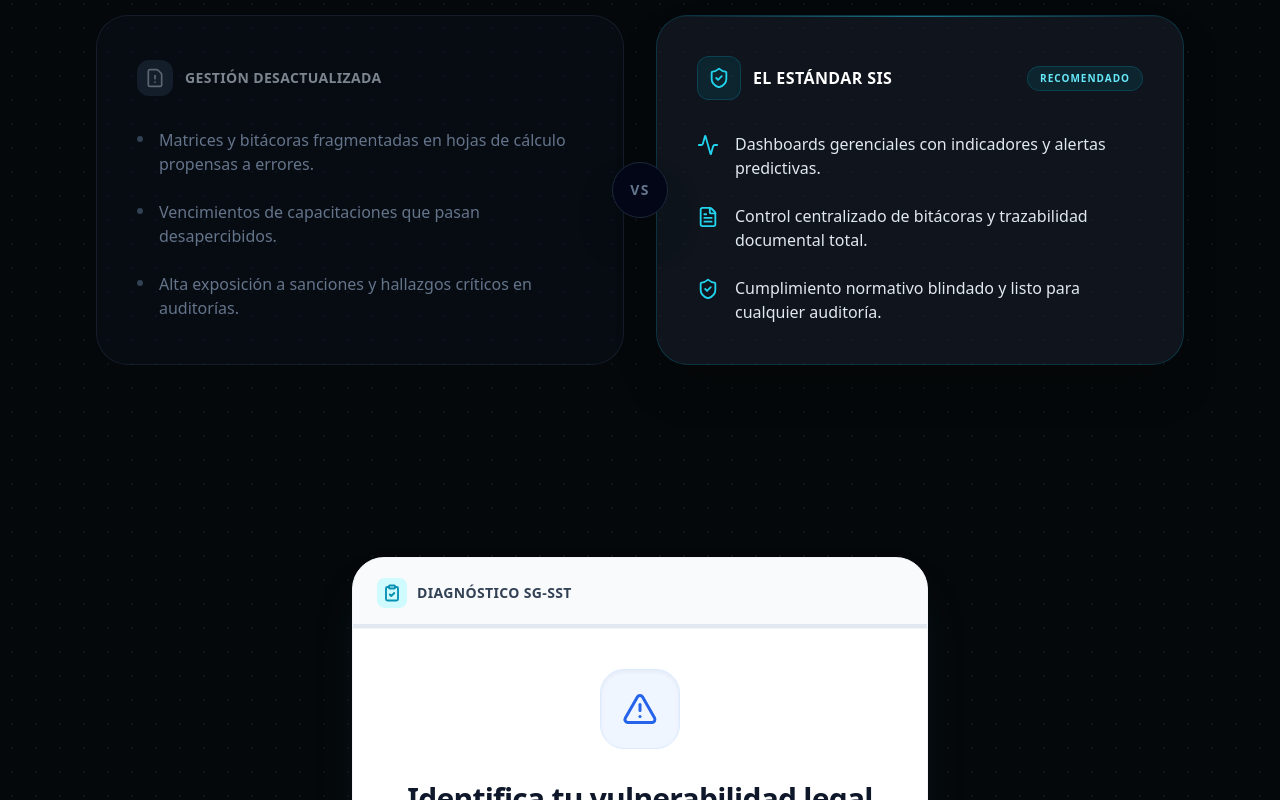
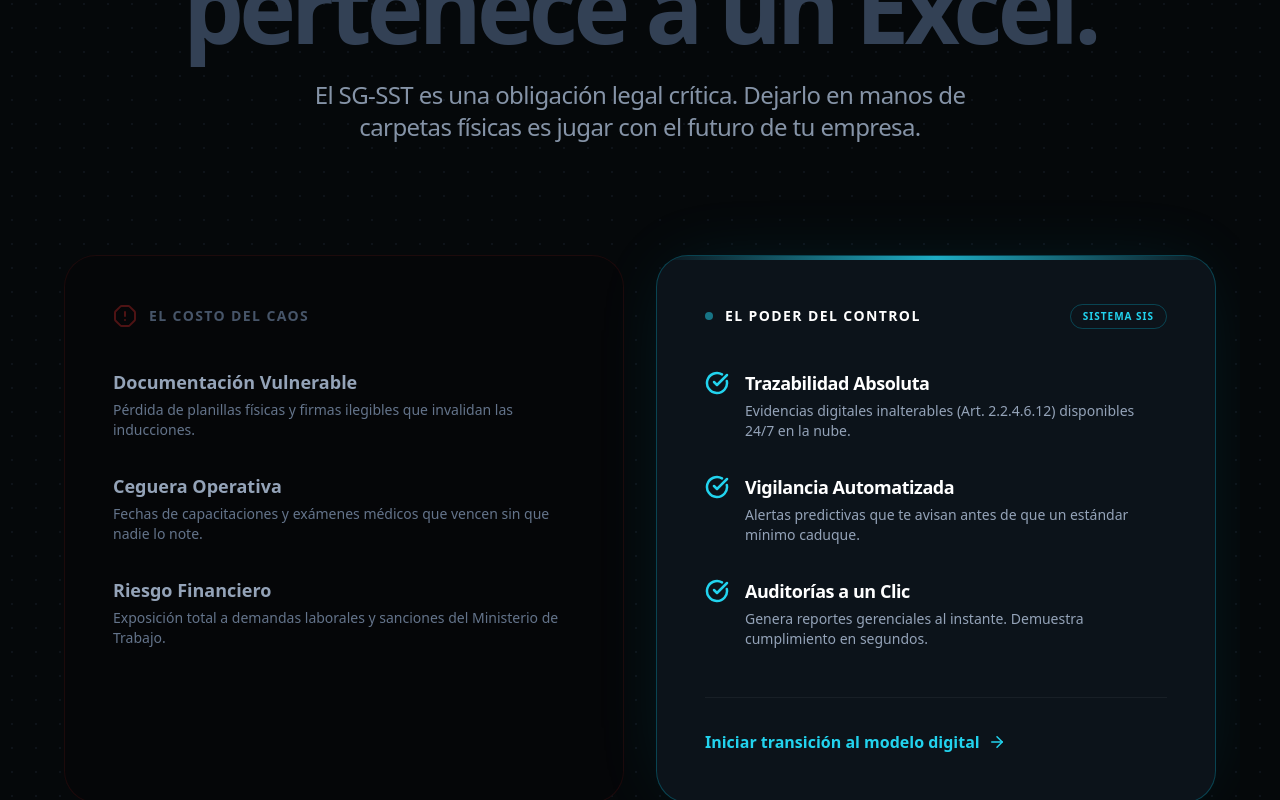
Before and after one commit to integralsst/SIS_CLIENT, a React (Vite) app: page / in a window 1280 px wide. Shown: the part 1040-1840 px from the top of the page. Built offline with nearby package versions, Linux system fonts and the light colour scheme.

Commit message:
upgrade comaprison

```diff
--- a/src/features/landing/components/Comparison.tsx
+++ b/src/features/landing/components/Comparison.tsx
@@ -1,141 +1,117 @@
-import { motion, type Variants } from 'framer-motion';
-import {
-  FileWarning,
-  ShieldCheck,
-  Activity,
-  FileText
-} from 'lucide-react';
-
-// --- ANIMACIONES FLUIDAS TIPO APPLE (Optimizadas) ---
-const fadeUp: Variants = {
-  hidden: { opacity: 0, y: 30 }, // Reducido ligeramente para menos recorrido en móviles
-  visible: {
-    opacity: 1,
-    y: 0,
-    transition: { duration: 0.6, ease: [0.16, 1, 0.3, 1] }
-  }
-};
-
-const staggerList: Variants = {
-  hidden: { opacity: 0 },
-  visible: {
-    opacity: 1,
-    transition: { staggerChildren: 0.1, delayChildren: 0.15 } // Más rápido para evitar que el usuario scrollee antes de verlos
-  }
-};
-
-const listItem: Variants = {
-  hidden: { opacity: 0, x: -10 },
-  visible: { opacity: 1, x: 0, transition: { duration: 0.4, ease: "easeOut" } }
-};
+import { motion } from 'framer-motion';
+import { AlertOctagon, CheckCircle, ArrowRight } from 'lucide-react';
 
 export default function Comparison() {
   return (
-    <section id="how" className="py-16 md:py-24 px-4 md:px-8 w-full max-w-6xl mx-auto overflow-hidden">
+    <section id="how" className="py-24 md:py-32 px-6 w-full max-w-[1200px] mx-auto overflow-hidden">
 
-      {/* Encabezado */}
+      {/* Título Brutalista pero Tipográficamente alineado al Hero */}
       <motion.div
-        initial="hidden"
-        whileInView="visible"
-        viewport={{ once: true, margin: "-50px" }}
-        variants={fadeUp}
-        className="text-center mb-16 will-change-[transform,opacity]"
+        initial={{ opacity: 0, y: 20 }}
+        whileInView={{ opacity: 1, y: 0 }}
+        viewport={{ once: true, margin: "-100px" }}
+        transition={{ duration: 0.6, ease: [0.16, 1, 0.3, 1] }}
+        className="text-center mb-20 md:mb-28"
       >
-        <h3 className="text-3xl md:text-5xl font-bold text-white tracking-tight mb-4">
-          La evolución del <span className="text-transparent bg-clip-text bg-gradient-to-r from-cyan-400 to-blue-500">SG-SST</span>
-        </h3>
-        <p className="text-slate-400 font-medium max-w-xl mx-auto text-base md:text-lg">
-          Deja atrás la incertidumbre operativa. Centraliza, audita y controla con precisión.
+        <h2 className="text-4xl sm:text-5xl md:text-7xl lg:text-8xl font-bold text-white tracking-tighter leading-[1.1] md:leading-[1.05] mb-6 max-w-5xl mx-auto">
+          Tu tranquilidad no <br className="hidden md:block" />
+          <span className="text-slate-700">pertenece a un Excel.</span>
+        </h2>
+        <p className="text-base sm:text-lg md:text-xl lg:text-2xl text-slate-400/90 font-medium leading-relaxed tracking-tight max-w-2xl mx-auto">
+          El SG-SST es una obligación legal crítica. Dejarlo en manos de carpetas físicas es jugar con el futuro de tu empresa.
         </p>
       </motion.div>
 
-      {/* Contenedor Comparativo */}
-      <div className="relative flex flex-col lg:flex-row gap-6 lg:gap-8 items-stretch justify-center">
+      {/* Contenedor Grid Ultra-Optimizado (Sin Blurs pesados) */}
+      <div className="grid grid-cols-1 lg:grid-cols-2 gap-4 md:gap-8 items-stretch">
 
-        {/* === TARJETA TRADICIONAL === */}
+        {/* === EL PASADO (El problema) === */}
         <motion.div
-          initial="hidden"
-          whileInView="visible"
-          viewport={{ once: true }}
-          variants={fadeUp}
-          className="flex-1 w-full p-8 md:p-10 rounded-[2rem] border border-slate-800/60 bg-slate-900/30 z-0 flex flex-col justify-center will-change-[transform,opacity]"
+          initial={{ opacity: 0, scale: 0.98 }}
+          whileInView={{ opacity: 1, scale: 1 }}
+          viewport={{ once: true, margin: "-100px" }}
+          transition={{ duration: 0.5, ease: "easeOut" }}
+          className="p-8 md:p-12 rounded-[2rem] bg-[#050608] border border-red-900/20 flex flex-col justify-between group"
         >
-          <div className="flex items-center gap-3 mb-8 opacity-60">
-            <div className="p-2 rounded-xl bg-slate-800">
-              <FileWarning size={20} className="text-slate-400" />
-            </div>
-            <h4 className="text-slate-300 font-semibold tracking-wide uppercase text-sm">
-              Gestión Desactualizada
+          <div>
+            <div className="flex items-center gap-3 mb-10">
+              <AlertOctagon size={24} className="text-red-900/60" strokeWidth={2} />
+              <h4 className="text-slate-600 font-bold tracking-widest uppercase text-xs md:text-sm">
+                El Costo del Caos
               </h4>
             </div>
 
-          <ul className="space-y-6 text-slate-500 font-medium text-sm md:text-base">
-            <li className="flex items-start gap-4">
-              <div className="mt-2 w-1.5 h-1.5 rounded-full bg-slate-700 shrink-0" />
-              <p>Matrices y bitácoras fragmentadas en hojas de cálculo propensas a errores.</p>
+            <ul className="space-y-8 text-slate-500 font-medium text-base md:text-lg">
+              <li className="flex flex-col gap-1">
+                <span className="text-slate-400 font-bold">Documentación Vulnerable</span>
+                <span className="text-sm">Pérdida de planillas físicas y firmas ilegibles que invalidan las inducciones.</span>
               </li>
-            <li className="flex items-start gap-4">
-              <div className="mt-2 w-1.5 h-1.5 rounded-full bg-slate-700 shrink-0" />
-              <p>Vencimientos de capacitaciones que pasan desapercibidos.</p>
+              <li className="flex flex-col gap-1">
+                <span className="text-slate-400 font-bold">Ceguera Operativa</span>
+                <span className="text-sm">Fechas de capacitaciones y exámenes médicos que vencen sin que nadie lo note.</span>
               </li>
-            <li className="flex items-start gap-4">
-              <div className="mt-2 w-1.5 h-1.5 rounded-full bg-slate-700 shrink-0" />
-              <p>Alta exposición a sanciones y hallazgos críticos en auditorías.</p>
+              <li className="flex flex-col gap-1">
+                <span className="text-slate-400 font-bold">Riesgo Financiero</span>
+                <span className="text-sm">Exposición total a demandas laborales y sanciones del Ministerio de Trabajo.</span>
               </li>
             </ul>
+          </div>
         </motion.div>
 
-        {/* === BADGE "VS" === */}
-        <div className="hidden lg:flex absolute left-1/2 top-1/2 -translate-x-1/2 -translate-y-1/2 z-20 w-14 h-14 rounded-full bg-slate-950 border border-slate-800 items-center justify-center shadow-2xl">
-          <span className="text-slate-500 font-black text-sm tracking-widest">VS</span>
-        </div>
+        {/* === EL FUTURO (La Solución) === */}
+        <motion.div
+          initial={{ opacity: 0, scale: 0.98 }}
+          whileInView={{ opacity: 1, scale: 1 }}
+          viewport={{ once: true, margin: "-100px" }}
+          transition={{ duration: 0.5, ease: "easeOut", delay: 0.1 }}
+          className="relative p-8 md:p-12 rounded-[2rem] bg-[#0c131a] border border-cyan-500/30 flex flex-col justify-between isolate overflow-hidden shadow-[0_0_80px_-20px_rgba(6,182,212,0.15)]"
+        >
+          <div className="absolute top-0 inset-x-0 h-1 bg-gradient-to-r from-transparent via-cyan-400 to-transparent opacity-80" />
 
-        {/* === TARJETA SIS (Optimizada para Safari) === */}
-        <motion.div
-          initial={{ opacity: 0, y: 30 }}
-          whileInView={{ opacity: 1, y: 0 }}
-          viewport={{ once: true, margin: "-50px" }}
-          transition={{ duration: 0.6, ease: [0.16, 1, 0.3, 1], delay: 0.1 }}
-          style={{ WebkitTransform: "translateZ(0)" }} // Hack vital para Safari
-          className="flex-1 w-full p-8 md:p-10 rounded-[2rem] border border-cyan-500/20 bg-slate-800/40 backdrop-blur-xl shadow-2xl z-10 relative overflow-hidden flex flex-col justify-center transform-gpu will-change-[transform,opacity] transition-transform duration-300 md:hover:-translate-y-1 md:hover:shadow-cyan-900/20"
-        >
-          {/* Acento superior sutil */}
-          <div className="absolute top-0 inset-x-0 h-px bg-gradient-to-r from-transparent via-cyan-400/50 to-transparent" />
-
-          <div className="flex flex-wrap items-center justify-between gap-4 mb-8">
+          <div>
+            <div className="flex items-center justify-between mb-10">
               <div className="flex items-center gap-3">
-              <div className="p-2.5 rounded-xl bg-cyan-500/10 border border-cyan-500/20 shadow-inner">
-                <ShieldCheck size={22} className="text-cyan-400" />
-              </div>
-              <h4 className="text-white font-bold tracking-wide uppercase text-sm md:text-base">
-                El Estándar SIS
+                <div className="w-2 h-2 rounded-full bg-cyan-400 animate-pulse" />
+                <h4 className="text-white font-bold tracking-widest uppercase text-xs md:text-sm">
+                  El Poder del Control
                 </h4>
               </div>
-            <span className="px-3 py-1 rounded-full bg-cyan-500/10 text-cyan-300 text-[10px] font-bold tracking-widest uppercase border border-cyan-500/20">
-              Recomendado
+              <span className="px-3 py-1 rounded-full border border-cyan-500/30 text-cyan-400 text-[10px] font-bold tracking-widest uppercase">
+                Sistema SIS
               </span>
             </div>
 
-          <motion.ul
-            variants={staggerList}
-            initial="hidden"
-            whileInView="visible"
-            viewport={{ once: true }}
-            className="space-y-6 text-slate-200 font-medium text-sm md:text-base"
-          >
-            <motion.li variants={listItem} className="flex items-start gap-4">
-              <Activity size={22} className="text-cyan-400 shrink-0 mt-0.5" />
-              <p>Dashboards gerenciales con indicadores y alertas predictivas.</p>
-            </motion.li>
-            <motion.li variants={listItem} className="flex items-start gap-4">
-              <FileText size={22} className="text-cyan-400 shrink-0 mt-0.5" />
-              <p>Control centralizado de bitácoras y trazabilidad documental total.</p>
-            </motion.li>
-            <motion.li variants={listItem} className="flex items-start gap-4">
-              <ShieldCheck size={22} className="text-cyan-400 shrink-0 mt-0.5" />
-              <p>Cumplimiento normativo blindado y listo para cualquier auditoría.</p>
-            </motion.li>
-          </motion.ul>
+            <ul className="space-y-8 text-slate-200 font-medium text-base md:text-lg">
+              <li className="flex items-start gap-4">
+                <CheckCircle size={24} className="text-cyan-400 shrink-0 mt-0.5" strokeWidth={2.5} />
+                <div className="flex flex-col gap-1">
+                  <span className="text-white font-bold tracking-tight">Trazabilidad Absoluta</span>
+                  <span className="text-sm text-slate-400">Evidencias digitales inalterables (Art. 2.2.4.6.12) disponibles 24/7 en la nube.</span>
+                </div>
+              </li>
+              <li className="flex items-start gap-4">
+                <CheckCircle size={24} className="text-cyan-400 shrink-0 mt-0.5" strokeWidth={2.5} />
+                <div className="flex flex-col gap-1">
+                  <span className="text-white font-bold tracking-tight">Vigilancia Automatizada</span>
+                  <span className="text-sm text-slate-400">Alertas predictivas que te avisan antes de que un estándar mínimo caduque.</span>
+                </div>
+              </li>
+              <li className="flex items-start gap-4">
+                <CheckCircle size={24} className="text-cyan-400 shrink-0 mt-0.5" strokeWidth={2.5} />
+                <div className="flex flex-col gap-1">
+                  <span className="text-white font-bold tracking-tight">Auditorías a un Clic</span>
+                  <span className="text-sm text-slate-400">Genera reportes gerenciales al instante. Demuestra cumplimiento en segundos.</span>
+                </div>
+              </li>
+            </ul>
+          </div>
+
+          <div className="mt-12 pt-8 border-t border-white/5">
+            <a href="#diagnostico" className="group inline-flex items-center gap-2 text-cyan-400 font-bold text-sm md:text-base hover:text-cyan-300 transition-colors">
+              Iniciar transición al modelo digital
+              <ArrowRight size={18} className="transition-transform group-hover:translate-x-1" />
+            </a>
+          </div>
         </motion.div>
 
       </div>
```
Lines whose indentation alone changed are shown as unchanged.
